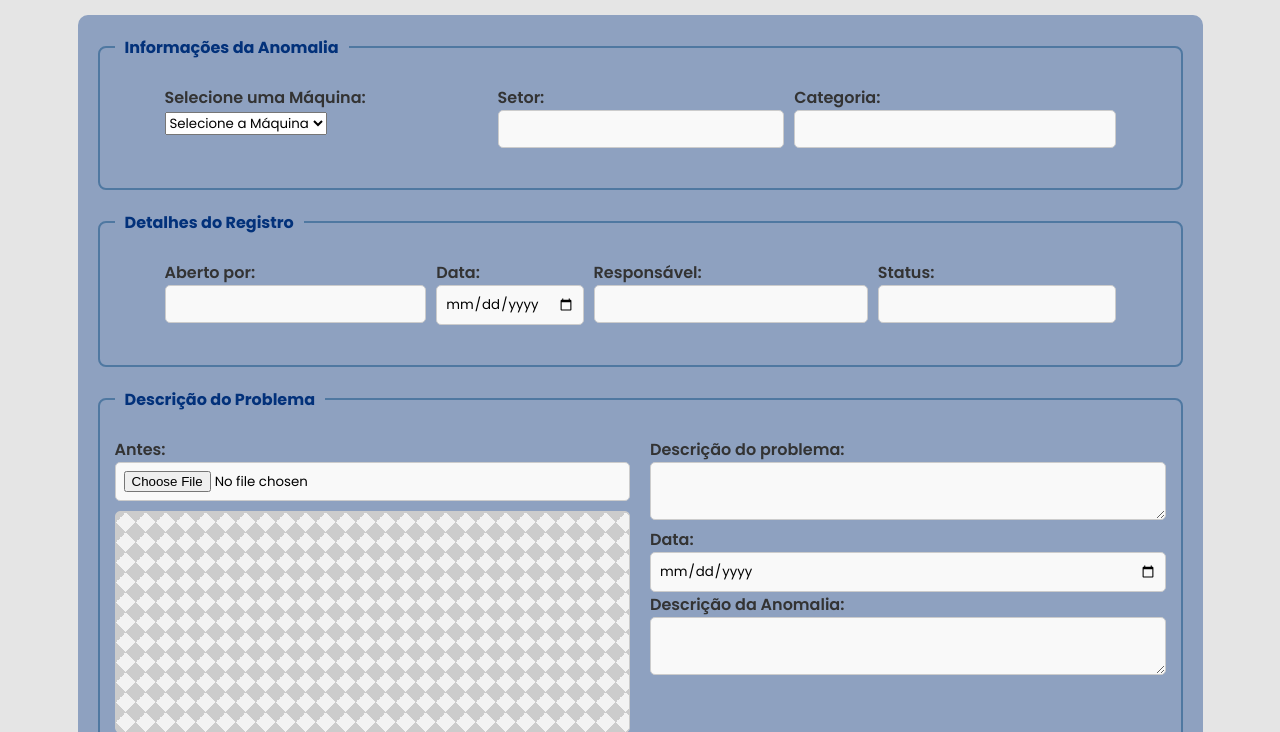
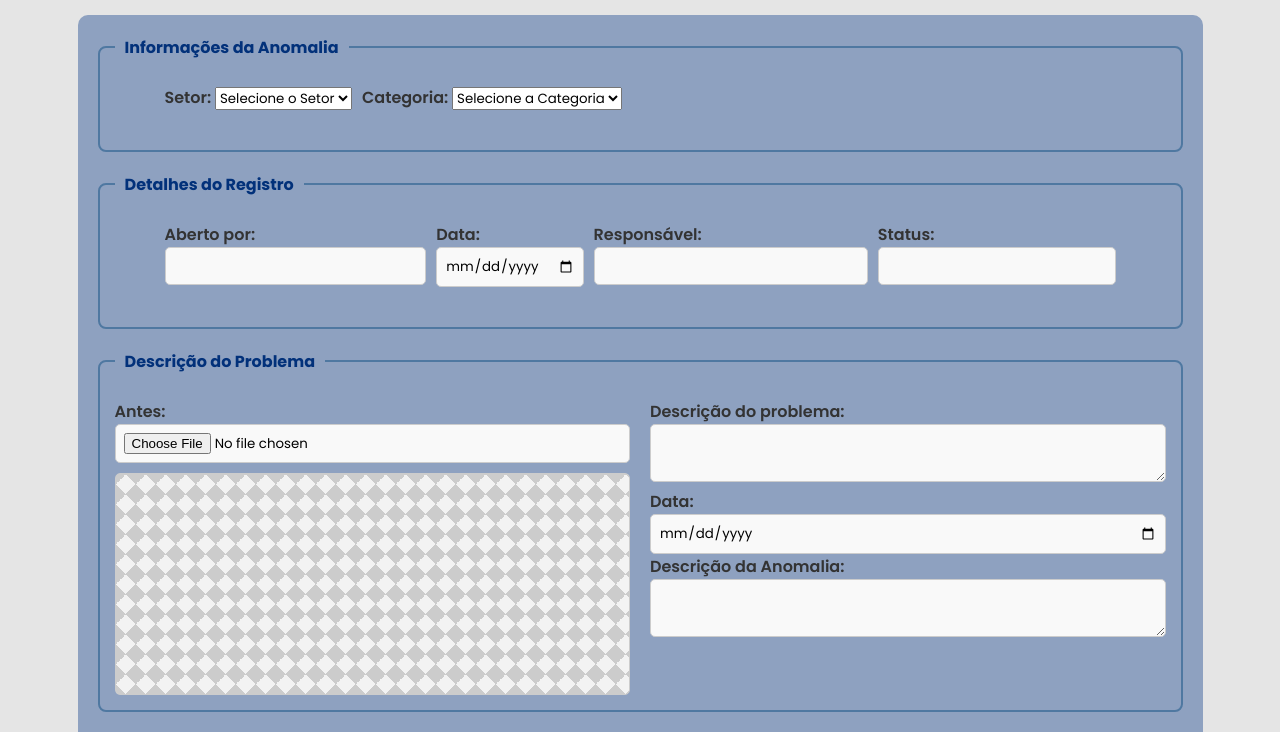
Before and after one commit to mitsuTanak/MMM-S, a Flask app: page /cadastrar_manutencao in a window 1280 px wide. Shown: the part 135-867 px from the top of the page. Run offline with Flask 3, Linux system fonts and the light colour scheme; some libraries are stand-ins or nearby versions; some web fonts are replaced.

Commit message:
solucionar
back end do solucionar

```diff
--- a/templates/solucionar.html
+++ b/templates/solucionar.html
@@ -59,33 +59,38 @@
 <!-- Formulário -->
     <main >
         <div class="container">
-            <form id="anomalyForm" method="POST">
+            <form id="anomalyForm" method="POST" action="/solucionar" enctype="multipart/form-data">
                 <fieldset>
 
                     <legend>Informações da Anomalia</legend>
                     <div class="row">
-
-                        <div>
-                            <label for="machine-select">Selecione uma Máquina:</label>
-                            <select id="machine-select" name="machine_id" onchange="updateFields()" required>
-                            <option value="">Selecione a Máquina</option>
-                            {% for machine in machines %}
-                                <option value="{{ machine.id }}"
-                                        data-sector="{{ machine.sector }}"
-                                        data-category="{{ machine.category }}">
-                                    {{ machine.machine_name }}
-                                </option>
-                            {% endfor %}
-                    </select>
-                        </div>
                         <div>
                             <label for="setor">Setor:</label>
-                            <input type="text" id="setor" name="setor" readonly>
+                            <select id="card-sector" required>
+                              <option value="">Selecione o Setor</option>
+                              <option value="automativo">Automotivo</option>
+                              <option value="moldes">Moldes</option>
+                              <option value="ferramentas">Ferramentas</option>
+                              <option value="contrucao">Construção</option>
+                            </select>
                         </div>
+
+
+
 
                         <div>
                             <label for="categoria">Categoria:</label>
-                            <input type="text" id="categoria" name="categoria" readonly>
+                            <select id="card-category" required>
+                              <option value="">Selecione a Categoria</option>
+                              <option value="fresadoras">Fresadoras</option>
+                              <option value="tornos">Tornos</option>
+                              <option value="furadeiras">Furadeiras</option>
+                              <option value="retificadoras">Retificadoras</option>
+                              <option value="cnc">CNCs</option>
+                              <option value="especiais">Especiais</option>
+                              <option value="prensas">Prensas</option>
+                              <option value="serras">Serras</option>
+                            </select>
                         </div>
                         </div>
                     </fieldset>
@@ -167,6 +172,49 @@
             </form>
         </div>
 
+        <script>
+            function updateFields() {
+                const select = document.getElementById('machine-select');
+                const selectedOption = select.options[select.selectedIndex];
+                const sector = selectedOption.getAttribute('data-sector');
+                const category = selectedOption.getAttribute('data-category');
+
+                document.getElementById('setor').value = sector || '';
+                document.getElementById('categoria').value = category || '';
+            }
+        </script>
+
+        <script>
+            function previewImage(inputId, previewId) {
+                const input = document.getElementById(inputId);
+                const preview = document.getElementById(previewId);
+
+                if (input.files && input.files[0]) {
+                    const reader = new FileReader();
+                    reader.onload = function (e) {
+                        preview.src = e.target.result;
+                        preview.style.display = 'block';
+                    }
+                    reader.readAsDataURL(input.files[0]);
+                }
+        }
+        </script>
+
+        <script>
+            document.getElementById('anomalyForm').addEventListener('submit', function(e) {
+                const machineSelect = document.getElementById('machine-select').value;
+                const problemDescription = document.getElementById('descricaoAnomalia').value;
+
+                if (!machineSelect || !problemDescription) {
+                    alert('Por favor, preencha todos os campos obrigatórios.');
+                    e.preventDefault();  // Evita o envio do formulário
+                }
+            });
+        </script>
+
+
+
+
         <script src="../static/JS/solucionar.js"></script>
 
     </main>
--- a/views.py
+++ b/views.py
@@ -150,16 +150,13 @@ def cadastro():
 
 # Manutenção
 # Rota para o cadastro de manutenção
-@app.route('/solucionar', methods=['GET','POST'])
+@app.route('/solucionar', methods=['GET', 'POST'])
 def save_maintenance():
     data = request.form
-
-    # Depuração: Exibir os dados recebidos no console
     print("Dados recebidos (form):", data)
     print("Arquivos recebidos:", request.files)
 
-    # Validação dos campos esperados
-    required_fields = ['machine_id', 'problem_description', 'solution', 'cost']
+    required_fields = ['problem_description', 'solution', 'cost']
     missing_fields = [field for field in required_fields if not data.get(field)]
 
     if missing_fields:
@@ -168,52 +165,52 @@ def save_maintenance():
     anomaly_image = request.files.get('anomaly_image')
     solution_image = request.files.get('solution_image')
 
-    # Salvar imagem da anomalia
-    anomaly_image_url = None
+    anomaly_image_url, solution_image_url = None, None
+
     if anomaly_image and allowed_file(anomaly_image.filename):
-        anomaly_image_filename = secure_filename(anomaly_image.filename)
-        anomaly_image_path = os.path.join(app.config['UPLOAD_FOLDER'], anomaly_image_filename)
-        anomaly_image.save(anomaly_image_path)
-        anomaly_image_url = f"/static/uploads/{anomaly_image_filename}"
+        try:
+            anomaly_image_filename = secure_filename(anomaly_image.filename)
+            anomaly_image_path = os.path.join(app.config['UPLOAD_FOLDER'], anomaly_image_filename)
+            anomaly_image.save(anomaly_image_path)
+            anomaly_image_url = f"/static/uploads/{anomaly_image_filename}"
+        except Exception as e:
+            return jsonify({'error': f'Erro ao salvar imagem da anomalia: {str(e)}'}), 500
 
-    # Salvar imagem da solução
-    solution_image_url = None
     if solution_image and allowed_file(solution_image.filename):
-        solution_image_filename = secure_filename(solution_image.filename)
-        solution_image_path = os.path.join(app.config['UPLOAD_FOLDER'], solution_image_filename)
-        solution_image.save(solution_image_path)
-        solution_image_url = f"/static/uploads/{solution_image_filename}"
+        try:
+            solution_image_filename = secure_filename(solution_image.filename)
+            solution_image_path = os.path.join(app.config['UPLOAD_FOLDER'], solution_image_filename)
+            solution_image.save(solution_image_path)
+            solution_image_url = f"/static/uploads/{solution_image_filename}"
+        except Exception as e:
+            return jsonify({'error': f'Erro ao salvar imagem da solução: {str(e)}'}), 500
 
-    # Salvar os dados da manutenção no banco de dados
     cursor = mysql.cursor()
 
     try:
         cursor.execute(
             """
-            INSERT INTO maintenance (machine_id, problem_description, anomaly_image, solution, cost, solution_image, benefit)
-            VALUES (%s, %s, %s, %s, %s, %s, %s)
+            INSERT INTO maintenance (problem_description, anomaly_image, solution, cost, solution_image)
+            VALUES (%s, %s, %s, %s, %s)
             """,
             (
-                data['machine_id'],
                 data['problem_description'],
                 anomaly_image_url,
                 data['solution'],
                 data['cost'],
                 solution_image_url,
-                data['benefit']
             )
         )
         mysql.commit()
-
-        response = {'message': 'Maintenance record created successfully'}
-        return jsonify(response)
+        return jsonify({'message': 'Maintenance record created successfully'}), 201
 
     except Exception as e:
         mysql.rollback()
-        return jsonify({'error': str(e)}), 500
+        return jsonify({'error': f'Erro ao inserir no banco de dados: {str(e)}'}), 500
 
     finally:
         cursor.close()
+
 
 
 
```
Also changed, not shown: static/uploads/Captura_de_tela_2024-09-19_141518.png (added), static/uploads/Captura_de_tela_2024-09-26_084509.png (added), static/uploads/Captura_de_tela_2024-09-26_084537.png (added), static/uploads/Captura_de_tela_2024-10-03_092238.png (added), static/uploads/WhatsApp_Image_2024-11-29_at_09.33.27.jpeg (added), static/uploads/WhatsApp_Image_2024-11-29_at_09.33.27_1.jpeg (added), static/uploads/WhatsApp_Image_2024-11-29_at_09.33.27_2.jpeg (added), static/uploads/WhatsApp_Image_2024-11-29_at_09.33.28.jpeg (added), 5 other files.
